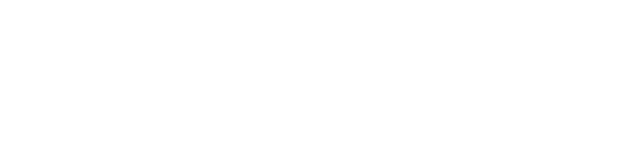
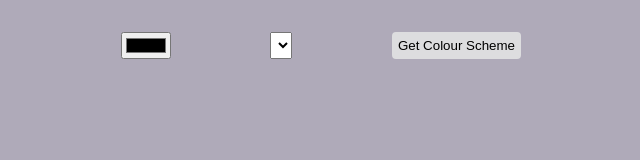
Before and after one commit to DKT15/colour-generator-api, a plain HTML site: page index.html in a window 1280 px wide. Shown: the whole page, without its empty margins (319-959 px from the left). Drawn offline with Linux system fonts and the light colour scheme.

Commit message:
added to the code.

```diff
--- a/assets/index.css
+++ b/assets/index.css
@@ -0,0 +1,22 @@
+html,
+body {
+    margin: 0;
+    padding: 0;
+    background-color: #AFAAB9;
+}
+
+header {
+    max-width: 400px;
+    display: flex;
+    flex-direction: row;
+    justify-content: space-between;
+    margin: 0 auto;
+    padding: 32px 0;
+}
+
+#colour-btn {
+    border: none;
+    border-radius: 4px;
+    background-color: #DDDDDF;
+    cursor: pointer;
+}
--- a/assets/index.js
+++ b/assets/index.js
@@ -0,0 +1,5 @@
+// Get Options for select in HTML and RGB capabilities from the API
+
+//Send users RGB/colour choice as well as option to API
+
+//Based on what has been set to the API should then be rendered to the page
--- a/index.html
+++ b/index.html
@@ -7,6 +7,14 @@
     <title>Colour Generator</title>
   </head>
   <body>
+    <main>
+      <header>
+        <input id="colour-box" type="color" />
+        <select id="select-colour"></select>
+        <button id="colour-btn">Get Colour Scheme</button>
+      </header>
+      <section id="generated-colours"></section>
+    </main>
     <script src="assets/index.js"></script>
   </body>
 </html>
```
